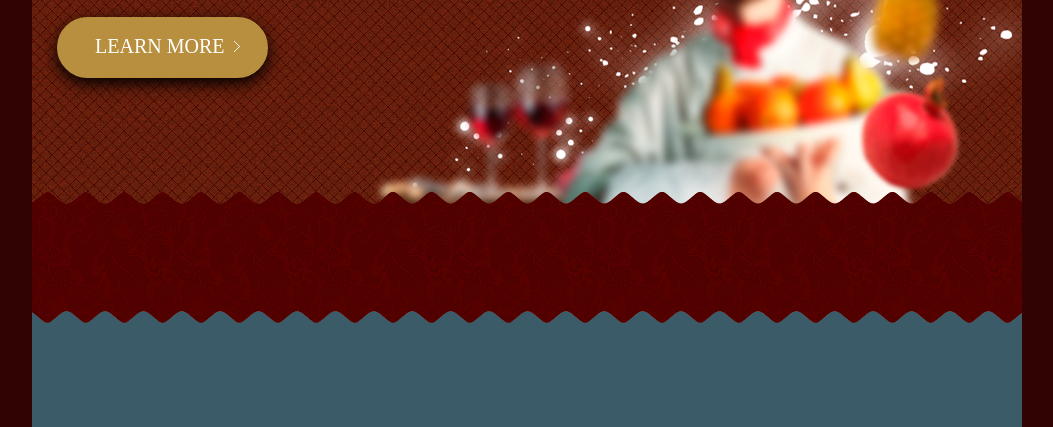
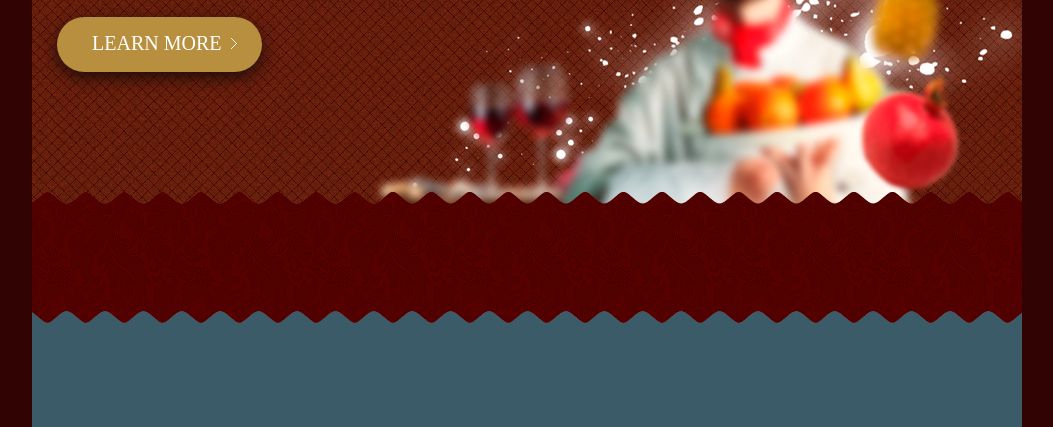
Before and after one commit to randomwica/portfolio, a plain HTML site: page index.html in a window 1280 px wide. Shown: the part 373-800 px from the top of the page, without its empty margins (113-1166 px from the left). Drawn offline with Linux system fonts and the light colour scheme.

Commit message:
food
food

```diff
--- a/mystyle.css
+++ b/mystyle.css
@@ -164,14 +164,13 @@ figure{
 div.button{
     height: 55px;
     width: 205px;
-    border: solid #b88f3f;
     border-radius: 40px;
     background: #b88f3f;
     margin: 0;
 }
 .button p{
     color: #fffffe;
-    margin: 15px 0px 0px 35px;
+    padding: 15px 0px 0px 35px;
     width: 130px;
 
 }
@@ -181,32 +180,26 @@ div.button{
     width: 15px;
     /* position: absolute; */
     display: block;
-    margin: -18px 0 0 172px;
+    margin: -38px 0 0 172px;
 }
 .button {
-    -webkit-box-shadow:
-        0px 6px 16px 0px;
-    box-shadow:
-        0px 6px 16px 0px;
+    -webkit-box-shadow: 0px 6px 16px 0px #210d08;
+    box-shadow:  0px 6px 16px 0px #210d08;
 }
 
 .button:hover{
-    -webkit-box-shadow:
-        0px 16px 16px 0px;
-    box-shadow:
-        0px 16px 16px 0px;
-    -moz-box-shadow:
-        0px 16px 16px 0px;
+    -webkit-box-shadow: 0px 16px 16px 0px;
+    box-shadow: 0px 16px 16px 0px;
+    -moz-box-shadow: 0px 16px 16px 0px;
     -o-transition-duration: 2s;
-    transition-duration: 2s;
-    -moz-transition: 2s
-    -webkit-transition: 2s
+    transition-duration: 0.2s;
+    -moz-transition: 0.2s
+    -webkit-transition: 0.2s
 }
 .button:active{
-    -webkit-box-shadow:
-        16px 16px 16px 16px;
-    box-shadow:
-        16px 16px 10px 10px;
+    -webkit-box-shadow: inset 1px 0px 0px 0px rgb(171 128 44);
+    -moz-box-shadow: inset 1px 0px 0px 0px rgb(171 128 44);
+    box-shadow: inset 1px 0px 0px 0px rgb(171 128 44);
 }
 .button a{
     text-decoration: none;
```
Also changed, not shown: 02267.jpg (added).
